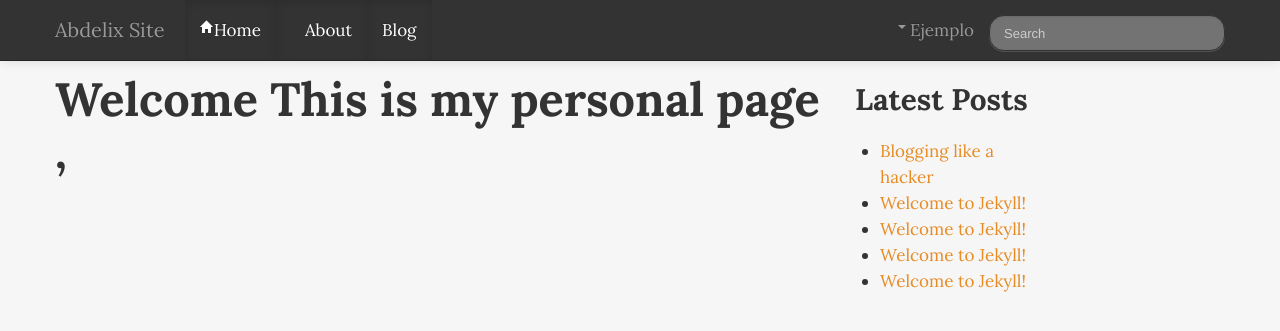
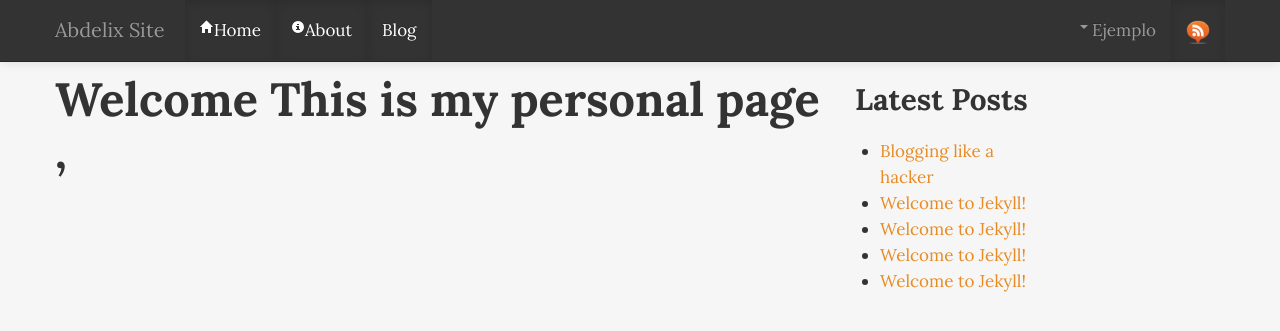
Before and after one commit to abdelix/abdelix.github.io, a Jekyll site: the page built from index.html, in a window 1280 px wide. Shown: the top 331 px of the page. Built offline with Jekyll 4.4.1, drawn with Linux system fonts in a browser that asks for light colours; the list of posts is cut into pages by our own code.

Commit message:
Added rss link with icon in navbar

```diff
--- a/_includes/header.html
+++ b/_includes/header.html
@@ -38,7 +38,7 @@ ript>
           <div class="nav-collapse collapse">
             <ul class="nav">
               <li class="active"><a href="/"><i class="icon-home icon-white"></i>Home</a></li>
-              <li class="active"><a href="/about"><i class="icon-about icon-white"></i>About</a></li>
+              <li class="active"><a href="/about"><i class="icon-info-sign icon-white"></i>About</a></li>
               <li class="active"><a href="/blog"></i>Blog</a></li>
 
             </ul>
@@ -46,9 +46,23 @@ ript>
 
 
 
-            <form class="navbar-search pull-right">
-		      <input type="text" class="search-query" placeholder="Search">
-		    </form>
+
+
+            <ul class="nav pull-right">
+
+              <li class="active">
+
+               <a href="/index.xml">
+				<img src="/img/rss.png" class="img-rounded" width="24" height="24">
+                </a>
+
+              </li>
+
+            </ul>
+
+
+
+
 
             <ul class="nav pull-right">
 				<li class="dropdown">
```
Also changed, not shown: img/rss.png (added).
